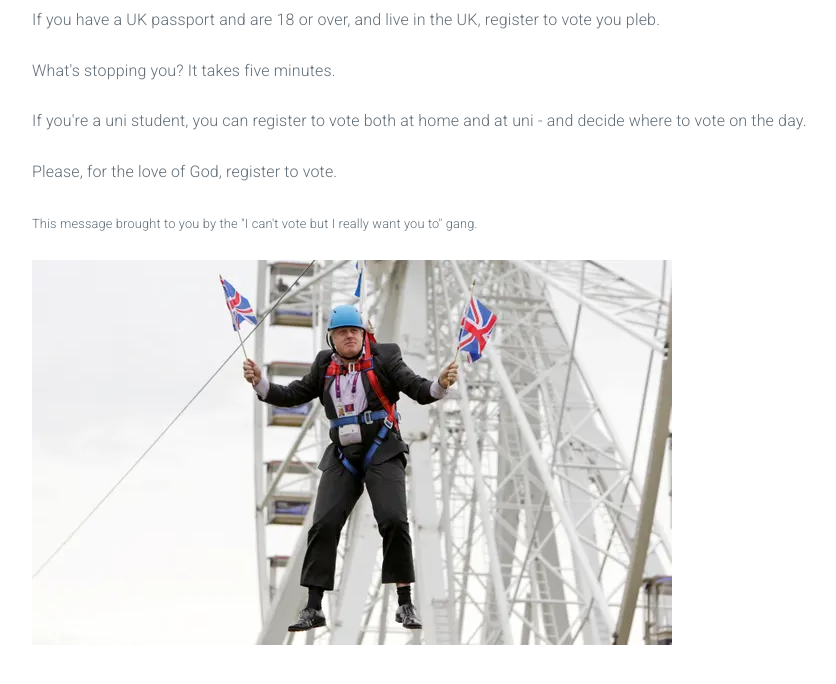
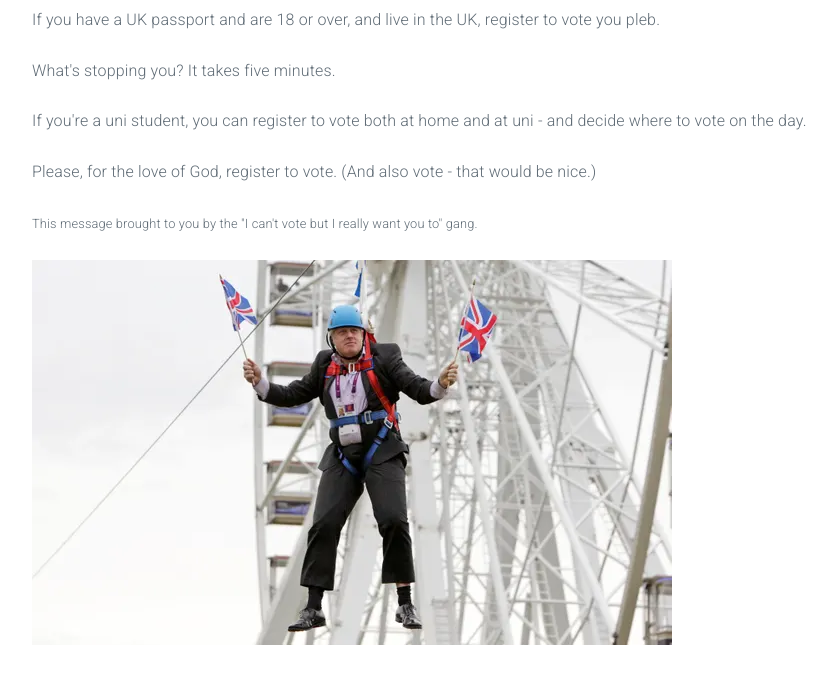
Before and after one commit to ColinRoitt/registertovoteyouplebs, a plain HTML site: page index.html in a window 1280 px wide. Shown: the part 116-800 px from the top of the page, without its empty margins (68-904 px from the left). Drawn offline with nearby package versions, Linux system fonts and the light colour scheme.

Commit message:
messaging

```diff
--- a/index.html
+++ b/index.html
@@ -31,7 +31,7 @@
 
 		<p>If you're a uni student, you can register to vote both at home and at uni - and decide where to vote on the day.</p>
 
-		<p>Please, for the love of God, register to vote.</p>
+		<p>Please, for the love of God, register to vote. (And also vote - that would be nice.)</p>
 		<p><small>This message brought to you by the "I can't vote but I really want you to" gang.</small></p>
 
 		<div style="display: none">
```
